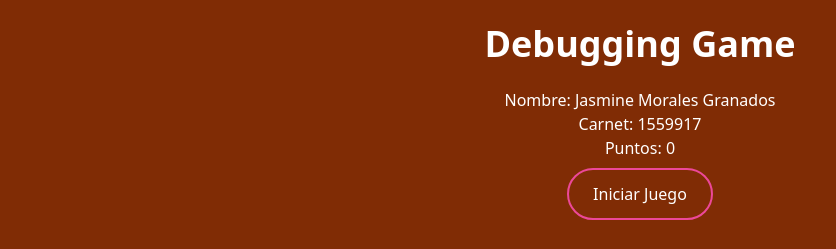
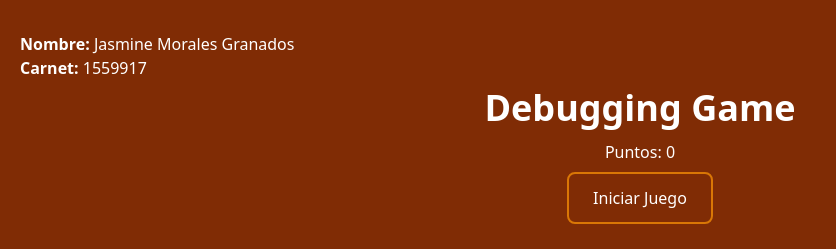
Before and after one commit to JasmineMorales/parcial-web, a website built with Vite: page debugging-game-main/index.html in a window 1280 px wide. Shown: the whole page, without its empty margins (0-836 px from the left). Built offline with nearby package versions, Linux system fonts and the light colour scheme.

Commit message:
Inciso 7 (Bugs Personalización y datos)

```diff
--- a/debugging-game-main/index.html
+++ b/debugging-game-main/index.html
@@ -10,15 +10,17 @@
     <div class="app">
       <div class="container mx-auto">
         <div class="game-title">
+          <div class="data">
+            <span class="score">
+              <span class="score-label"><b>Nombre:</b></span>
+              <span class="score-label">Jasmine Morales Granados</span>
+            </span>
+            <span class="score">
+              <span class="score-label"><b>Carnet:</b></span>
+              <span class="score-label">1559917</span>
+            </span>
+           </div>
           <h1>Debugging Game</h1>
-          <span class="score">
-            <span class="score-label">Nombre:</span>
-            <span class="score-label">Jasmine Morales Granados</span>
-          </span>
-          <span class="score">
-            <span class="score-label">Carnet:</span>
-            <span class="score-label">1559917</span>
-          </span>
           <span class="score">
             <span class="score-label">Puntos:</span>
             <span class="score-value">0</span>
--- a/debugging-game-main/style.css
+++ b/debugging-game-main/style.css
@@ -9,7 +9,7 @@ html {
 }
 
 h1 {
-  @apply font-bold text-4xl mb-6;
+  @apply font-bold text-4xl mb-3;
 }
 
 .app {
@@ -51,9 +51,18 @@ h1 {
   opacity: 1;
 }
 
-#start {
-  @apply rounded-full py-3 px-6 my-2 mx-auto inline-block;
-  @apply border-pink-500 border-2;
-
+.data{
+  @apply text-left px-5 flex flex-col;
+  @apply rounded-lg my-2;
   max-width: 400px;
 }
+
+#start {
+  @apply rounded-lg py-3 px-6 my-2 mx-auto inline-block;
+  @apply border-yellow-600 border-2;
+  max-width: 400px;
+}
+
+#start:hover{
+  background-color: rgba(217, 119, 6, 0.4);
+}
```
